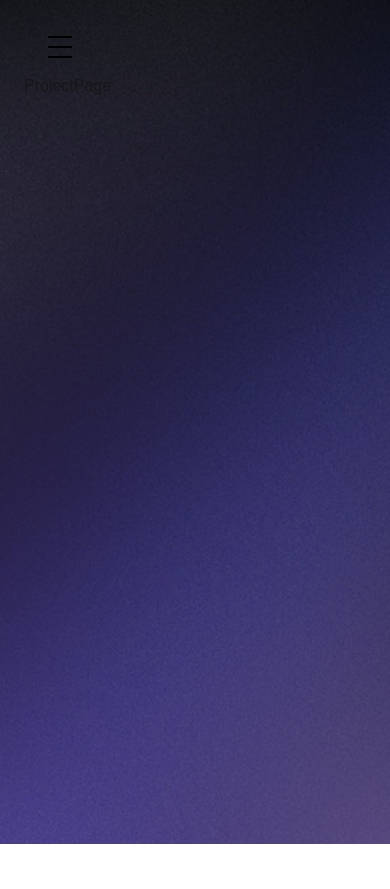
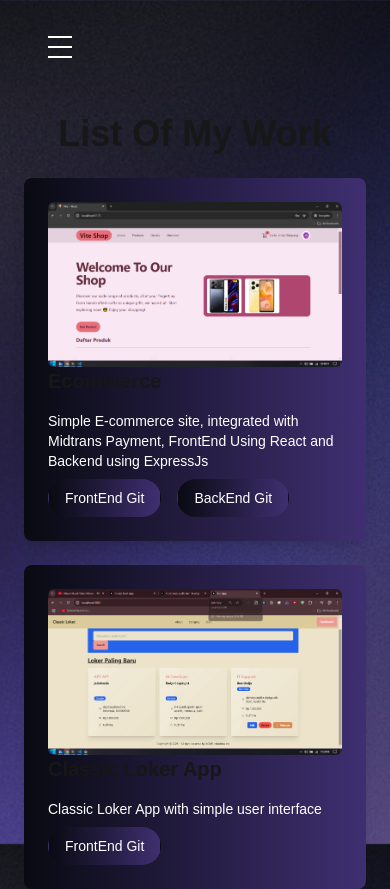
Before and after one commit to apxcodefun/portfolio, a Next.js app: page /project in a window 390 px wide. Before the commit the page ends 844 px from the top, so only its background shows below. Built offline with nearby package versions, Linux system fonts and the light colour scheme.

Commit message:
Added Page Project And Fix responsive

```diff
--- a/app/about/page.jsx
+++ b/app/about/page.jsx
@@ -1,22 +1,22 @@
 const AboutPage = () => {
   return (
     <>
-      <div className="grid grid-cols-1 md:grid-cols-2 gap-4">
+      <div className="flex flex-col md:flex-row gap-4">
         {/* Text Section */}
-        <div className="mt-10">
-          <h1 className="text-5xl font-bold mb-2">About Me!</h1>
-          <p className="text-xl mb-2">
+        <div className="mt-10 flex flex-col justify-center md:mt-0 order-2 md:order-1">
+          <h1 className="text-4xl sm:text-5xl font-bold mb-2">About Me!</h1>
+          <p className="text-xl sm:text-2xl mb-2">
             I am familiar with JavaScript and Tailwind CSS, driven by a strong
             dedication to learning and a proactive approach to adapting to new
             technologies.
           </p>
           <br />
-          <p className="mt-4 text-xl">
+          <p className="mt-4 sm:text-2xl text-xl">
             Programming is my passion, which is why I have been actively working
             while pursuing my academic career.
           </p>
           <br />
-          <p className="mt-4 text-xl">
+          <p className="mt-4 sm:text-2xl text-xl">
             Additionally, I enjoy playing Mobile Games and exploring more about
             programming, because I know if I stop learning my skill will get
             stuck.
@@ -53,10 +53,9 @@ const AboutPage = () => {
           </div>
         </div>
 
-        {/* Image Section */}
-        <div>
+        <div className="w-full md:w-[720px] flex justify-center mb-6 md:mb-0 order-1 md:order-2">
           <img
-            className="object-cover w-full md:w-[720px] h-[500px] rounded-lg"
+            className="object-cover object-center w-full h-[500px] sm:h-[350px] md:h-[500px] rounded-lg"
             src="/images/about.png"
             alt="Nature City"
           />
--- a/app/project/page.jsx
+++ b/app/project/page.jsx
@@ -1,4 +1,73 @@
+import Image from "next/image";
+import Link from "next/link";
 const ProjectPage = () => {
-  return <div>ProjectPage</div>;
+  const listProjects = [
+    {
+      id: 1,
+      name: "Ecommerce",
+      description:
+        "Simple E-commerce site, integrated with Midtrans Payment, FrontEnd Using React and Backend using ExpressJs",
+      image: "/images/ecomm.png",
+      github: "https://github.com/apxcodefun/front-ecom",
+      backend: "https://github.com/apxcodefun/backend-ecomm",
+      preview: "https://google.com",
+    },
+    {
+      id: 2,
+      name: "Classic Loker App",
+      description: "Classic Loker App with simple user interface",
+      image: "/images/classi.png",
+      github: "https://github.com/apxcodefun/lokerapp",
+      backend: "",
+      preview: "https://google.com",
+    },
+    // Add more projects here
+  ];
+  return (
+    <div className="flex flex-col items-center mt-10">
+      {/* Judul Section */}
+      <div className="text-center">
+        <h1 className="text-4xl font-bold">List Of My Work</h1>
+      </div>
+
+      {/* Card Projects Section */}
+      <div className="flex flex-wrap gap-6 mt-6 justify-center">
+        {listProjects.map((list) => (
+          <div className="group relative max-w-sm" key={list.id}>
+            {/* Card Content */}
+            <div className="bg-gradient-to-r from-sblack to-sblu rounded-lg p-6 shadow-lg transition-all duration-300 ease-in-out group-hover:shadow-xl group-hover:scale-105">
+              <Image
+                src={list.image}
+                alt={list.name}
+                width={600}
+                height={600}
+                className="rounded-md"
+              />
+              <h2 className="text-xl font-semibold mb-4">{list.name}</h2>
+              <p className="text-white text-sm">{list.description}</p>
+              {/* Button GitHub */}
+              <button
+                target="_blank"
+                rel="noopener noreferrer"
+                className="inline-flex items-center px-4 py-2 border border-transparent text-sm font-medium text-white bg-gradient-to-r from-sblue to-sblu hover:from-sblu to-sblue hover:text-white transition-colors duration-300 ease-in-out rounded-full mt-2"
+              >
+                <Link href={list.github}>FrontEnd Git</Link>
+              </button>
+              {list.backend === "" ? null : (
+                <button
+                  target="_blank"
+                  rel="noopener noreferrer"
+                  className="inline-flex items-center px-4 py-2 border border-transparent text-sm font-medium text-white bg-gradient-to-r from-sblue to-sblu hover:from-sblu to-sblue hover:text-white transition-colors duration-300 ease-in-out ml-4 rounded-full mt-2"
+                >
+                  <Link href={list.backend}>BackEnd Git</Link>
+                </button>
+              )}
+            </div>
+          </div>
+        ))}
+      </div>
+    </div>
+  );
 };
+
 export default ProjectPage;
--- a/components/Navbar.jsx
+++ b/components/Navbar.jsx
@@ -39,16 +39,16 @@ const Navbar = () => {
         className="md:hidden flex flex-col items-center cursor-pointer space-y-2"
         onClick={toggleMenu}
       >
-        <div className="w-6 h-0.5 bg-black"></div>
-        <div className="w-6 h-0.5 bg-black"></div>
-        <div className="w-6 h-0.5 bg-black"></div>
+        <div className="w-6 h-0.5 bg-white"></div>
+        <div className="w-6 h-0.5 bg-white"></div>
+        <div className="w-6 h-0.5 bg-white"></div>
       </div>
 
       {/* Menu untuk Mobile (Hamburger Menu) */}
       <div
         className={`${
           isMenuOpen ? "block" : "hidden"
-        } md:hidden absolute top-16 right-0 bg-gradient-to-r from-sblack to-sblu py-4 px-6 rounded-xl shadow-lg`}
+        } md:hidden absolute left-0 top-full bg-gradient-to-r from-sblack to-sblu py-4 px-6 rounded-xl shadow-lg w-full`}
       >
         <ul className="space-y-4">
           <li className="hover:text-blue-400 cursor-pointer transition-colors duration-300">
```
Also changed, not shown: public/images/classi.png (added), public/images/ecomm.png (added).
